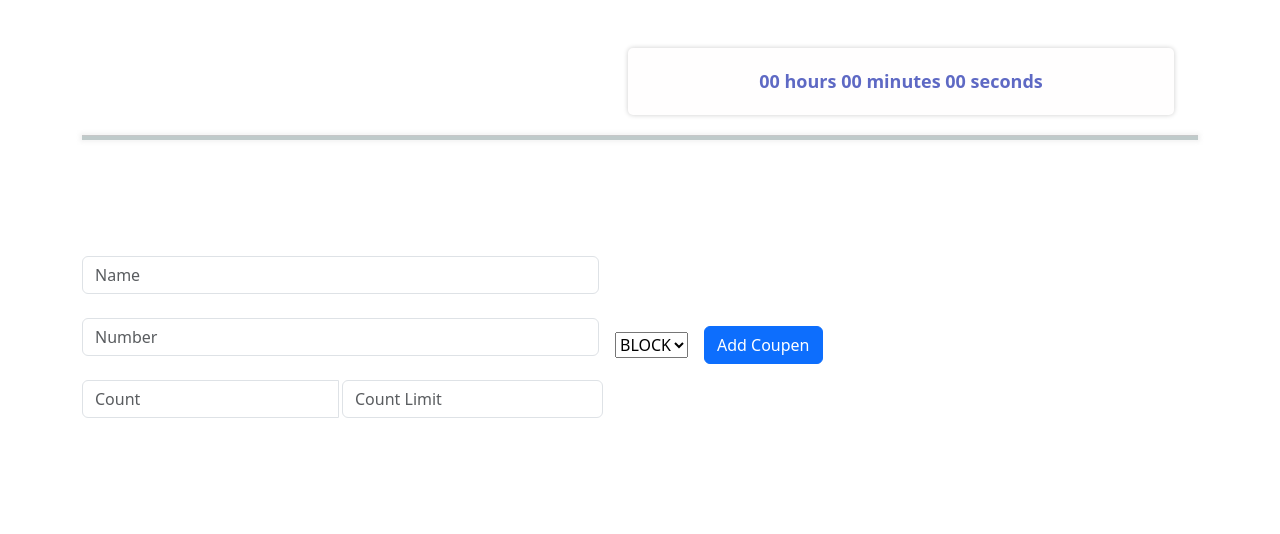
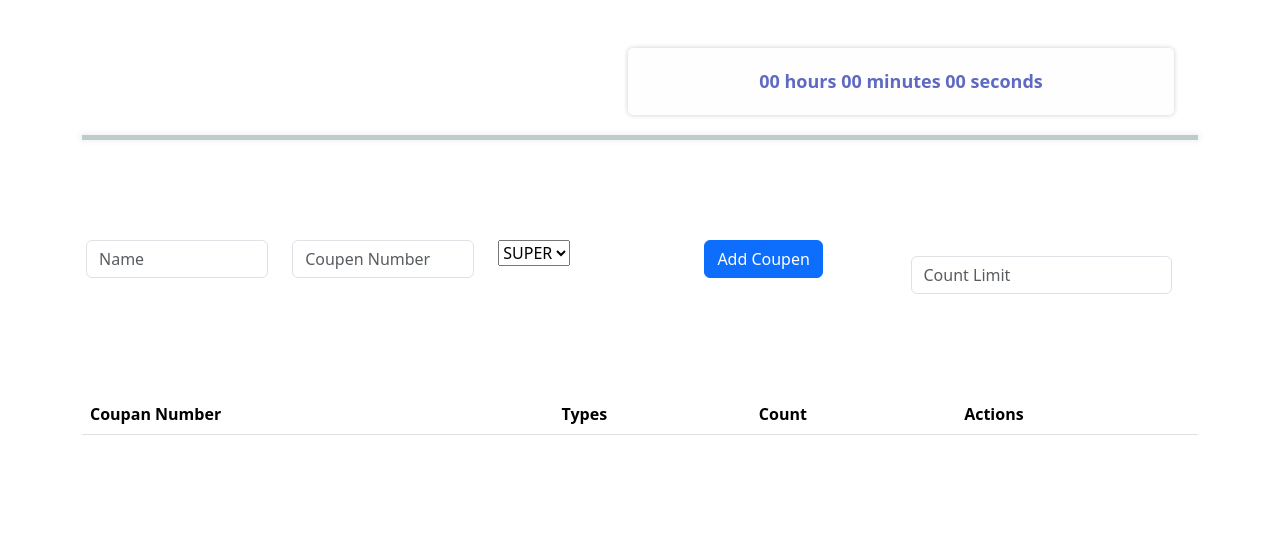
Before and after one commit to Rashicom/LuckyDraw, a Django app: template templates/lucky_add.html in a window 1280 px wide. Shown: the part 62-596 px from the top of the page. Run offline with Django 4.2, Linux system fonts and the light colour scheme; the template is opened without the code that fills it, so the values that code supplies are empty.

Commit message:
view changed to coupen scraper and html design chnaged

```diff
--- a/templates/lucky_add.html
+++ b/templates/lucky_add.html
@@ -128,43 +128,53 @@
             {% csrf_token %}
             <input type="text" hidden id="luckydrawtype_id" name="luckydrawtype_id" value={{luckydraw.luckydrawtype_id}}>
 
-            <div class="col-12">
-              <label class="visually-hidden" for="inlineFormInputGroupUsername">Username</label>
-              <div class="input-group">
-                <input type="text" class="form-control" id="participant_name" name="participant_name" placeholder="Name" />
+            <div class="row col-6">
+              <div class="col-3">
+                <label class="visually-hidden" for="inlineFormInputGroupUsername">Username</label>
+                <div class="input-group">
+                  <input type="text" class="form-control" id="participant_name" name="participant_name" placeholder="Name" />
+                </div>
               </div>
-              <br>
-              <div class="input-group">
-                <input type="text" class="form-control" id="coupen_number" name="coupen_number" placeholder="Number" />
+
+              <div class="col-3">
+                <div class="input-group">
+                  <input type="text" class="form-control" id="coupen_number" name="coupen_number" placeholder="Coupen Number" />
+                </div>
               </div>
-              <br>
-              <div class="input-group">
-                <input type="number" class="form-control" id="coupen_count" name="coupen_count" placeholder="Count" />
-                <span>
-                  <input type="number" class="form-control ms-1" id="inlineFormInputGroupUsername" placeholder="Count Limit" />
 
-                </span>
+              <div class="col-3">
+                <label class="visually-hidden" for="inlineFormSelectPref">Preference</label>
+                <select class="select" id="coupen_type" name="coupen_type">
+
+                  <option value="SUPER">SUPER</option>
+                  <option value="BOX">BOX</option>
+
+                </select>
               </div>
-              <p ></p>
+              <div class="col-3">
+                {% comment %} <button type="button" id="add_participant" class="btn btn-primary">Add Coupen</button> {% endcomment %}
+                <button type="submit" class="btn btn-primary">Add Coupen</button>
+
+              </div>
+
               <p class="text-muted" id="error">{% if error %}{{error}}{% endif %}</p>
 
             </div>
 
-            <div class="col-12">
-              <label class="visually-hidden" for="inlineFormSelectPref">Preference</label>
-              <select class="select" id="coupen_type" name="coupen_type">
-                <option value="BLOCK">BLOCK</option>
-                <option value="BOX">BOX</option>
-                <option value="SUPER">SUPER</option>
-              </select>
+
+
+            <div class="col-6">
+
+              <div class="input-group">
+                <span>
+                  <input type="number" class="form-control ms-1" id="inlineFormInputGroupUsername" placeholder="Count Limit" />
+                </span>
+              </div>
+
 
             </div>
-            <div class="col-12">
-              {% comment %} <button type="button" id="add_participant" class="btn btn-primary">Add Coupen</button> {% endcomment %}
-              <button type="submit" class="btn btn-primary">Add Coupen</button>
 
-            </div>
-            <p></p>
+
           </form>
         </div>
       </section>
```
Also changed, not shown: luckydraw/views.py (+13 -2 lines).
